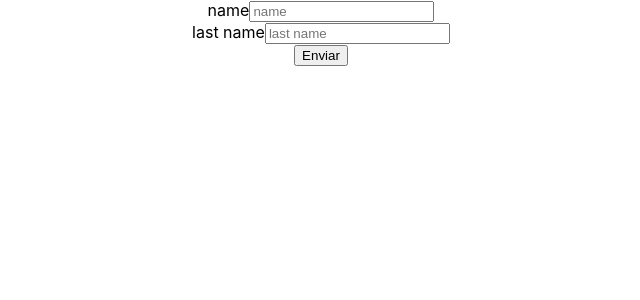
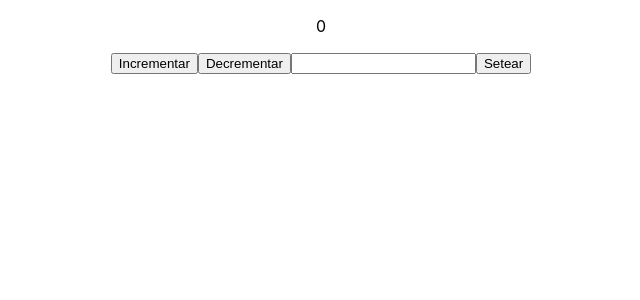
Before and after one commit to JoaquinMelladoQ/Redux-state, a React (Create React App) app: page / in a window 1280 px wide. Shown: the top 300 px of the page, without its empty margins (319-959 px from the left). Built offline with nearby package versions, Linux system fonts and the light colour scheme.

Commit message:
duck was implemented

```diff
--- a/src/App.js
+++ b/src/App.js
@@ -1,38 +1,34 @@
 import React, { Component } from 'react'
 import { connect } from 'react-redux'
-import { incrementar, decrementar, setear } from './reducers'
+import { bindActionCreators } from 'redux'
+import * as duck from './reducers'
 import UserForm from './components/UserForm'
 import logo from './logo.svg'
 import './App.css'
 
 
 class App extends Component {
-  // handleSetear = e => {
-  //   const { setear } = this.props
-  //   const { valor } = this.state
-  //   setear(Number(valor))
-  // }
+  handleSetear = e => {
+    const { setear } = this.props
+    const { valor } = this.state
+    setear(Number(valor))
+  }
 
-  // handleChange = e => {
-  //    const { name, value } = e.target
-  //    this.setState({ [name]: value })
-  // }
-
-  handleSubmit = payload => {
-    console.log(payload)
+  handleChange = e => {
+     const { name, value } = e.target
+     this.setState({ [name]: value })
   }
 
   render() {
-    // const { incrementar, decrementar, valor  } = this.props
+    const { incrementar, decrementar, valor  } = this.props
     return (
       <div className="App">
 
-        <UserForm onSubmit={this.handleSubmit} />
-        {/* <p>{valor}</p>
+        <p>{valor}</p>
         <button onClick={incrementar} >Incrementar</button>
         <button onClick={decrementar} >Decrementar</button>
         <input name='valor' onChange={this.handleChange} />
-        <button onClick={this.handleSetear} >Setear</button> */}
+        <button onClick={this.handleSetear} >Setear</button>
       </div>
     );
   }
@@ -44,10 +40,6 @@ const mapStateToProps = state => {
   }
 }
 
-const mapDispatchToProps = dispatch => ({
-  // incrementar: () => dispatch(incrementar()),
-  // decrementar: () => dispatch(decrementar()),
-  // setear: payload => dispatch(setear(payload)),
-})
+const mapDispatchToProps = dispatch => bindActionCreators(duck, dispatch)
 
 export default connect(mapStateToProps, mapDispatchToProps)(App);
```
